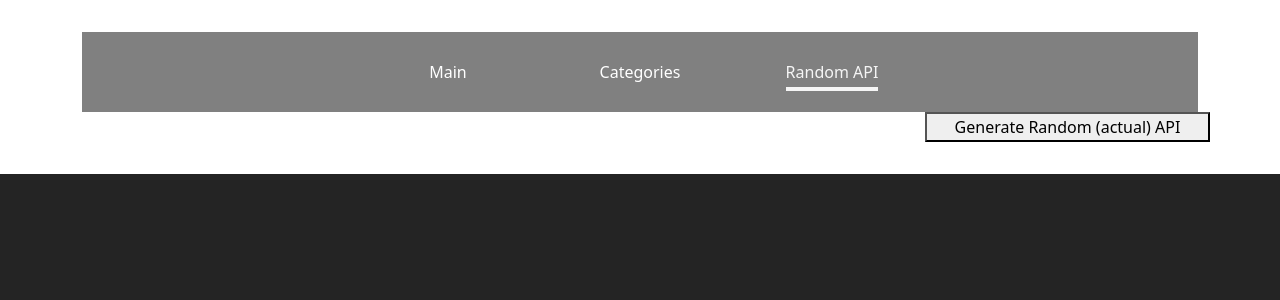
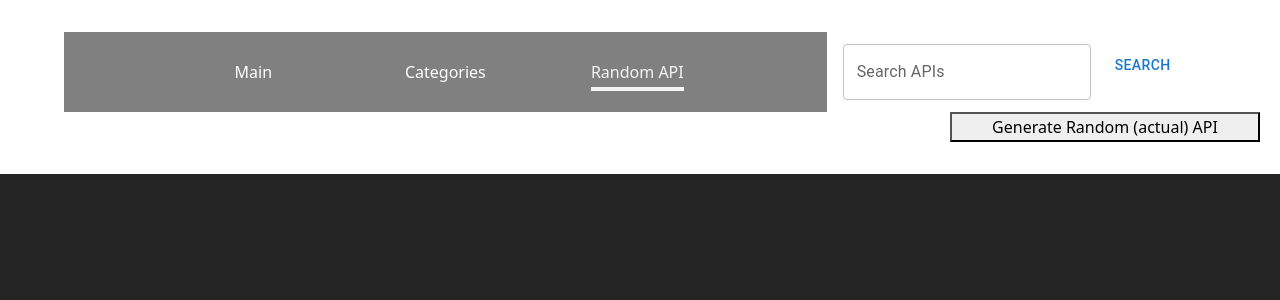
Before and after one commit to Coderh0u/ga-project-2, a React (Vite) app: page /random in a window 1280 px wide. Shown: the top 300 px of the page. Built offline with nearby package versions, Linux system fonts and the light colour scheme; no server answers.

Commit message:
trying MUI

```diff
--- a/src/App.jsx
+++ b/src/App.jsx
@@ -6,6 +6,8 @@ import Main from "./components/Main";
 import Categories from "./components/Categories";
 import NavBar from "./components/NavBar";
 import CategoryList from "./components/CategoryList";
+import Search from "./components/Search";
+import { Grid, Container } from "@mui/material";
 
 function App() {
   const [modal, setModal] = useState(false);
@@ -23,14 +25,29 @@ function App() {
 
   return (
     <>
-      <div className="container">
-        <NavBar></NavBar>
+      <div>
+        <Container>
+          <Grid container spacing={2} alignItems="center">
+            <Grid item xs={8}>
+              <NavBar></NavBar>
+            </Grid>
+            <Grid item xs={4}>
+              <Search></Search>
+            </Grid>
+          </Grid>
+        </Container>
         <Routes>
           <Route path="/main" element={<Main></Main>}></Route>
           <Route path="/categories" element={<Categories></Categories>}></Route>
           <Route
             path="/main/:item"
-            element={<CategoryList allData={allData} modal={modal} setModal={setModal}></CategoryList>}
+            element={
+              <CategoryList
+                allData={allData}
+                modal={modal}
+                setModal={setModal}
+              ></CategoryList>
+            }
           ></Route>
           <Route
             path="/random"
--- a/src/components/Card.jsx
+++ b/src/components/Card.jsx
@@ -19,7 +19,7 @@ const Card = (props) => {
             </div>
             <div className="row">
               <div className="col-sm-3">Authentication: </div>
-              <div className="col-sm-9">{props.auth ? props.auth : 'NONE'}</div>
+              <div className="col-sm-9">{props.auth ? props.auth : "NONE"}</div>
             </div>
             <div className="row">
               <div className="col-sm-3">HTTPS: </div>
@@ -34,7 +34,9 @@ const Card = (props) => {
             <div className="row">
               <div className="col-sm-3">Link: </div>
               <div className="col-sm-9">
-                <a href={props.link}>{props.link}</a>
+                <a href={props.link} target="_blank">
+                  {props.link}
+                </a>
               </div>
             </div>
             <div className="row">
--- /dev/null
+++ b/src/components/Search.jsx
@@ -0,0 +1,26 @@
+import React, { useRef } from "react";
+import Box from "@mui/material/Box";
+import TextField from "@mui/material/TextField";
+import Button from "@mui/material/Button";
+import Stack from "@mui/material/Stack";
+
+const Search = () => {
+  const searchRef = useRef();
+
+  return (
+    <>
+
+      <Stack direction="row" spacing={2}>
+      <TextField
+        id="outlined-search"
+        label="Search APIs"
+        type="search"
+        ref={searchRef}
+      />
+      <Button>Search</Button>
+      </Stack>
+    </>
+  );
+};
+
+export default Search;
--- a/src/index.css
+++ b/src/index.css
@@ -17,4 +17,5 @@
 button {
   margin: 0;
   padding: 1px 6px 1px 6px;
+  max-height: 42.8px;
 }
```
Also changed, not shown: package.json (+7 -1 lines), 1 other file (tests, documents, lock files or other folders).
